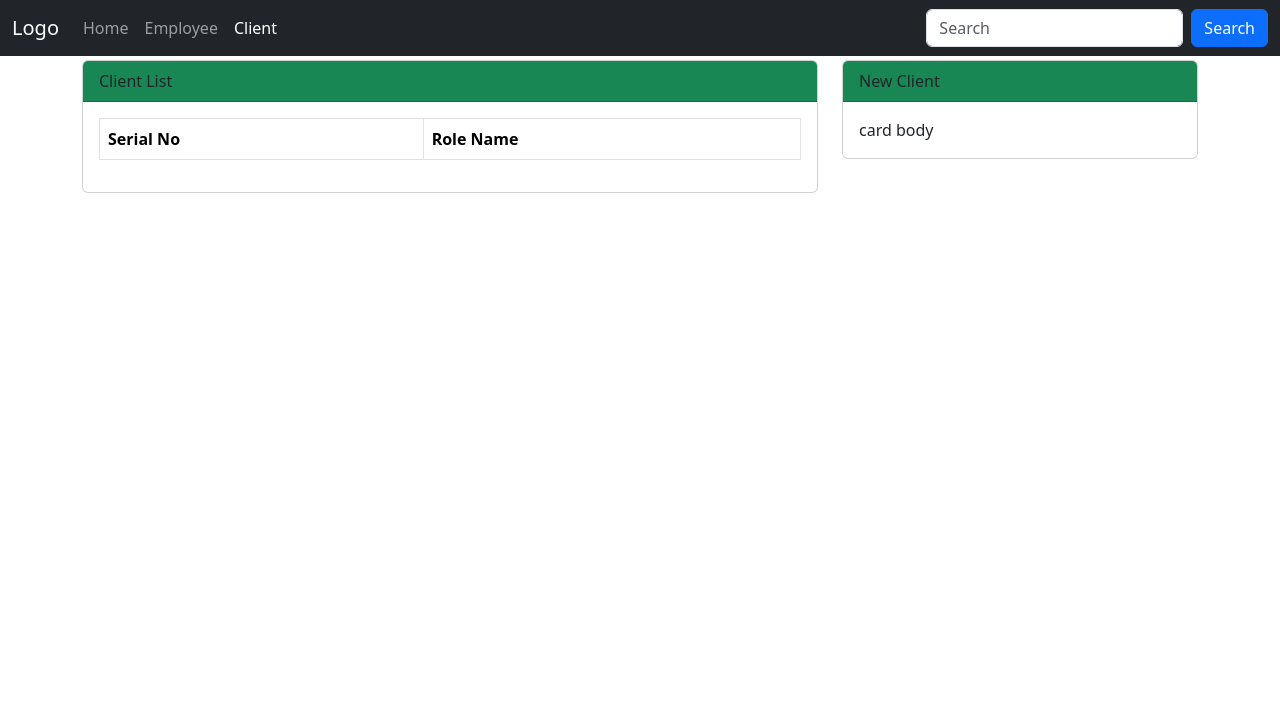
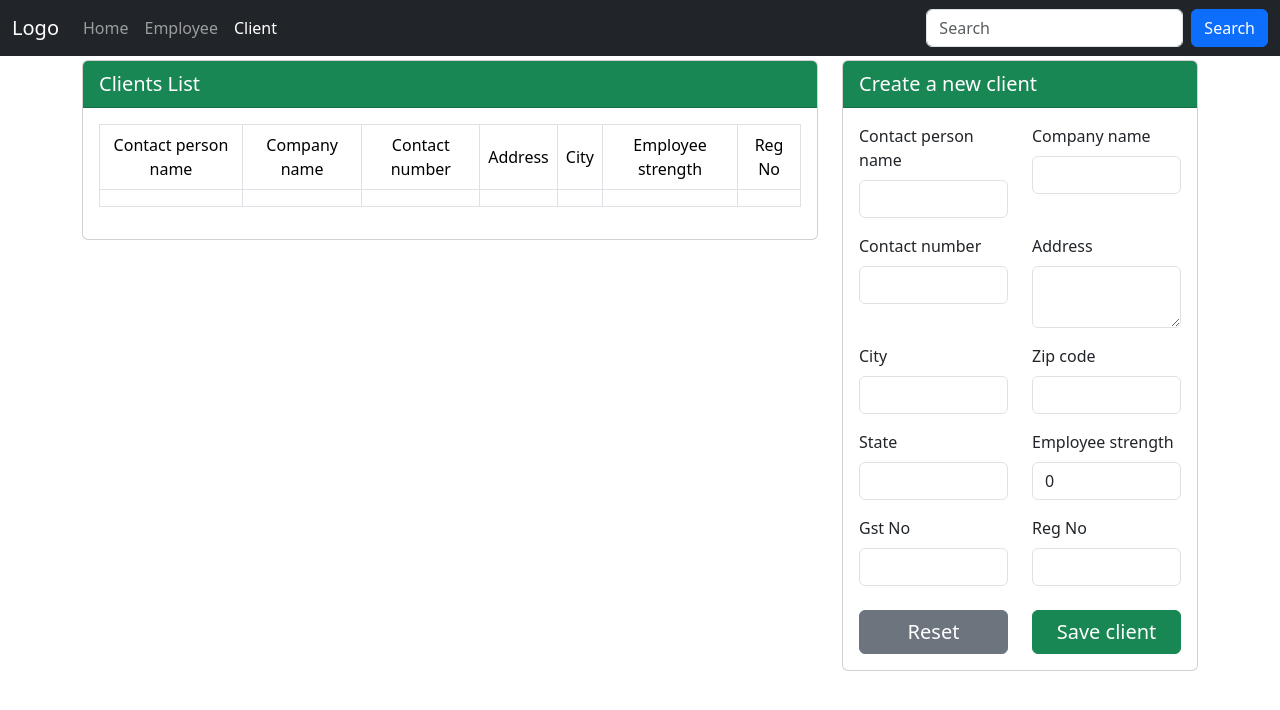
Before and after one commit to chtcodes/employeeMProject, an Angular app: page /client in a window 1280 px wide. Shown: the top 710 px of the page. Built offline with nearby package versions, Linux system fonts and the light colour scheme.

Commit message:
Client api call methods

```diff
--- a/angular.json
+++ b/angular.json
@@ -51,7 +51,13 @@
             "development": {
               "optimization": false,
               "extractLicenses": false,
-              "sourceMap": true
+              "sourceMap": true,
+              "fileReplacements": [
+                {
+                  "replace": "src/environments/environment.ts",
+                  "with": "src/environments/environment.development.ts"
+                }
+              ]
             }
           },
           "defaultConfiguration": "production"
--- a/src/app/components/client/client.component.css
+++ b/src/app/components/client/client.component.css
@@ -0,0 +1,5 @@
+th{
+    font-weight: 400;
+    text-align: center;
+    vertical-align:middle;
+}
--- a/src/app/components/client/client.component.html
+++ b/src/app/components/client/client.component.html
@@ -1,8 +1,8 @@
 <div class="row">
     <div class="col-8">
         <div class="card">
-            <div class="card-header bg-success">
-                Client List
+            <div class="card-header bg-success text-white fs-5">
+                Clients List
             </div>
             <div class="card-body">
                 <div class="row">
@@ -10,12 +10,25 @@
                         <table class="table table-bordered">
                             <thead>
                                 <tr>
-                                    <th>Serial No</th>
-                                    <th>Role Name</th>
+                                    <th>Contact person name</th>
+                                    <th>Company name</th>
+                                    <th>Contact number</th>
+                                    <th>Address</th>
+                                    <th>City</th>
+                                    <th>Employee strength</th>
+                                    <th>Reg No</th>
                                 </tr>
                             </thead>
                             <tbody>
-
+                               <tr>
+                                <td></td>
+                                <td></td>
+                                <td></td>
+                                <td></td>
+                                <td></td>
+                                <td></td>
+                                <td></td>
+                               </tr>
                             </tbody>
 
                         </table>
@@ -24,13 +37,66 @@
             </div>
         </div>
     </div>
+
+
     <div class="col-4">
         <div class="card">
-            <div class="card-header bg-success">
-                New Client
+            <div class="card-header bg-success text-white fs-5">
+                Create a
+                new client
             </div>
             <div class="card-body">
-             card body
+                <div class="row">
+                    <div class="col-6 mb-3">
+                        <label for="name" class="form-label" >Contact person name</label>
+                        <input type="text" class="form-control" [(ngModel)]="client.contactPersonName" >
+                    </div>
+                    <div class="col-6 mb-3">
+                        <label for="name" class="form-label">Company name</label>
+                        <input type="text" class="form-control" [(ngModel)]="client.companyName">
+                    </div>
+                    <div class="col-6 mb-3">
+                        <label for="name" class="form-label">Contact number</label>
+                        <input type="text" class="form-control" [(ngModel)]="client.contactNo">
+                    </div>
+                    <div class="col-6 mb-3">
+                        <label for="name" class="form-label">Address</label>
+                        <textarea class="form-control" [(ngModel)]="client.address"></textarea>
+                    </div>
+                    <div class="col-6 mb-3">
+                        <label for="name" class="form-label">City</label>
+                        <input type="text" class="form-control" [(ngModel)]="client.city">
+                    </div>
+                    <div class="col-6 mb-3">
+                        <label for="name" class="form-label">Zip code</label>
+                        <input type="text" class="form-control" [(ngModel)]="client.pincode">
+                    </div>
+                    <div class="col-6 mb-3">
+                        <label for="name" class="form-label">State</label>
+                        <input type="text" class="form-control" [(ngModel)]="client.state">
+                    </div>
+                    <div class="col-6 mb-3">
+                        <label for="name" class="form-label"> Employee strength</label>
+                        <input type="text" class="form-control" [(ngModel)]="client.employeeStrength">
+                    </div>
+                    <div class="col-6 mb-3">
+                        <label for="name" class="form-label">Gst No</label>
+                        <input type="text" class="form-control" [(ngModel)]="client.gstNo">
+                    </div>
+
+                    <div class="col-6 mb-3">
+                        <label for="name" class="form-label">Reg No</label>
+                        <input type="text" class="form-control" [(ngModel)]="client.regNo">
+                    </div>
+                </div>
+                <div class="row pt-2">
+                    <div class="col-6 d-grid">
+                        <button class="btn btn-secondary btn-block fs-5">Reset</button>
+                    </div>
+                    <div class="col-6 d-grid ">
+                        <button class="btn btn-success btn-block fs-5" (click)="onSaveClient()">Save client</button>
+                    </div>
+                </div>
             </div>
         </div>
     </div>
--- a/src/app/components/client/client.component.ts
+++ b/src/app/components/client/client.component.ts
@@ -1,12 +1,23 @@
 import { Component } from '@angular/core';
+import { Client } from '../../model/class/Client';
+import { CommonModule } from '@angular/common';
+import { FormsModule } from '@angular/forms';
 
 @Component({
   selector: 'app-client',
   standalone: true,
-  imports: [],
+  imports: [FormsModule],
   templateUrl: './client.component.html',
   styleUrl: './client.component.css'
 })
 export class ClientComponent {
+  client : Client = new Client();
+  clientList : Client[] =  [];
+
+  onSaveClient(){
+
+  }
+
+
 
 }
--- /dev/null
+++ b/src/app/model/class/Client.ts
@@ -0,0 +1,28 @@
+export class Client {
+    clientId: number;
+    contactPersonName: string;
+    companyName: string;
+    address: string;
+    city: string;
+    pincode: string;
+    state: string;
+    employeeStrength: number;
+    gstNo: string;
+    contactNo: string;
+    regNo: string;
+
+constructor(){
+    this.clientId= 0;
+    this.contactPersonName= '';
+    this.companyName= '';
+    this.address= '';
+    this.city= '';
+    this.pincode= '';
+    this.state= '';
+    this.employeeStrength= 0;
+    this.gstNo= '';
+    this.contactNo= '';
+    this.regNo= '';
+}
+
+}
--- a/src/app/services/master.service.ts
+++ b/src/app/services/master.service.ts
@@ -1,19 +1,15 @@
 import { HttpClient } from '@angular/common/http';
 import { Injectable } from '@angular/core';
 import { IAPIResponseModel } from '../model/interface/role';
-import { Observable } from 'rxjs';
 
 @Injectable({
   providedIn: 'root'
 })
 export class MasterService {
 
-  constructor(private http: HttpClient) {
+  constructor(private http: HttpClient) { }
 
-   }
-
-   getDesignations(): Observable<IAPIResponseModel>{
-   return this.http.get<IAPIResponseModel>("https://freeapi.miniprojectideas.com/api/ClientStrive/GetAllDesignation");
-
-   }
+  getDesignations(){
+    return this.http.get<IAPIResponseModel>("https://freeapi.miniprojectideas.com/api/ClientStrive/GetAllDesignation");
+  }
 }
--- /dev/null
+++ b/src/environments/environment.development.ts
@@ -0,0 +1,3 @@
+export const environment = {
+    API_URL: 'https://freeapi.miniprojectideas.com/api/ClientStrive/',
+};
--- /dev/null
+++ b/src/environments/environment.ts
@@ -0,0 +1,3 @@
+export const environment = {
+    API_URL: 'https://freeapi.miniprojectideas.com/api/ClientStrive/',
+};
```
Also changed, not shown: src/app/services/client.service.ts (added, +27 -0 lines), 1 other file (tests, documents, lock files or other folders).
